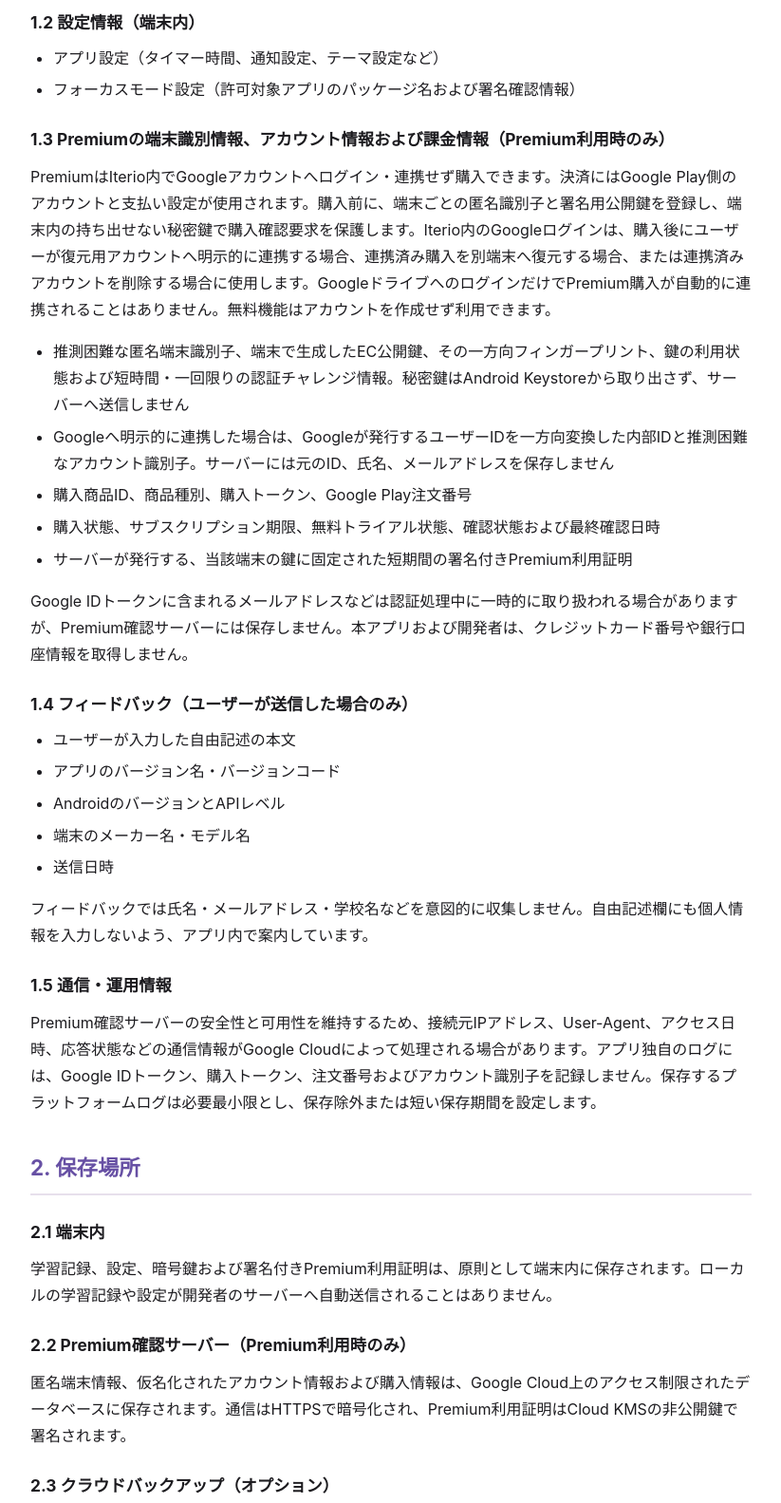
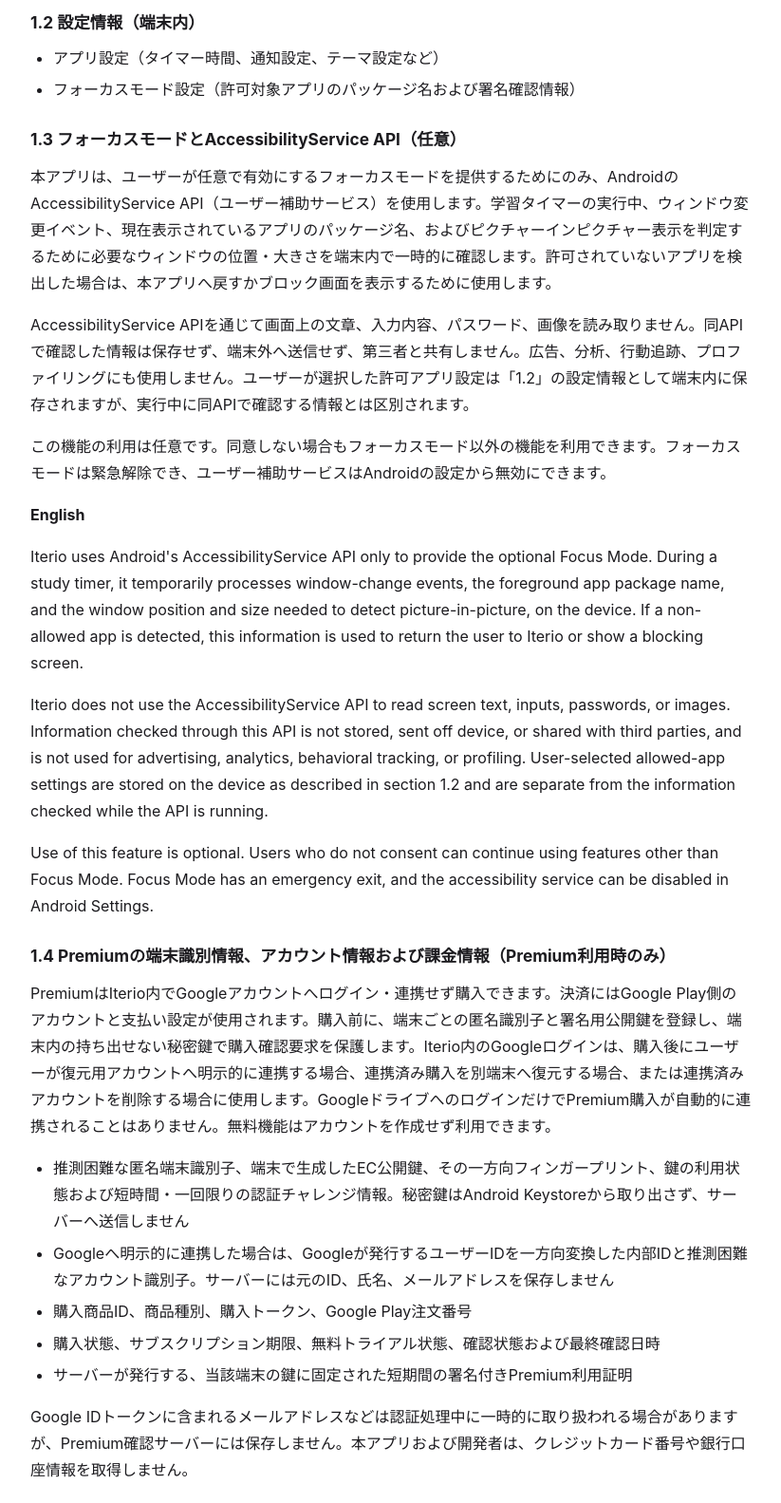
Before and after one commit to kazu-apps/iterio-beta, a plain HTML site: page privacy-policy.html in a window 1280 px wide. Shown: the part 620-2203 px from the top of the page at 95% size, without its empty margins (228-1051 px from the left). Drawn offline with Linux system fonts and the light colour scheme.

Commit message:
docs: update privacy policy for AccessibilityService review

```diff
--- a/privacy-policy.html
+++ b/privacy-policy.html
@@ -28,7 +28,7 @@
 <main>
     <h1>プライバシーポリシー</h1>
     <p class="subtitle">Iterio - 集中力向上＆学習管理アプリ</p>
-    <p class="updated">最終更新日: 2026年8月19日</p>
+    <p class="updated">最終更新日: 2026年8月27日</p>
 
     <p class="notice">Iterio（以下「本アプリ」）および開発者 K's apps は、ユーザーのプライバシーを尊重し、個人情報の保護に努めます。本ポリシーは、本アプリが扱う情報、その目的、保存先および削除方法を説明します。</p>
 
@@ -46,7 +46,16 @@
         <li>フォーカスモード設定（許可対象アプリのパッケージ名および署名確認情報）</li>
     </ul>
 
-    <h3>1.3 Premiumの端末識別情報、アカウント情報および課金情報（Premium利用時のみ）</h3>
+    <h3>1.3 フォーカスモードとAccessibilityService API（任意）</h3>
+    <p>本アプリは、ユーザーが任意で有効にするフォーカスモードを提供するためにのみ、AndroidのAccessibilityService API（ユーザー補助サービス）を使用します。学習タイマーの実行中、ウィンドウ変更イベント、現在表示されているアプリのパッケージ名、およびピクチャーインピクチャー表示を判定するために必要なウィンドウの位置・大きさを端末内で一時的に確認します。許可されていないアプリを検出した場合は、本アプリへ戻すかブロック画面を表示するために使用します。</p>
+    <p>AccessibilityService APIを通じて画面上の文章、入力内容、パスワード、画像を読み取りません。同APIで確認した情報は保存せず、端末外へ送信せず、第三者と共有しません。広告、分析、行動追跡、プロファイリングにも使用しません。ユーザーが選択した許可アプリ設定は「1.2」の設定情報として端末内に保存されますが、実行中に同APIで確認する情報とは区別されます。</p>
+    <p>この機能の利用は任意です。同意しない場合もフォーカスモード以外の機能を利用できます。フォーカスモードは緊急解除でき、ユーザー補助サービスはAndroidの設定から無効にできます。</p>
+    <p lang="en"><strong>English</strong></p>
+    <p lang="en">Iterio uses Android's AccessibilityService API only to provide the optional Focus Mode. During a study timer, it temporarily processes window-change events, the foreground app package name, and the window position and size needed to detect picture-in-picture, on the device. If a non-allowed app is detected, this information is used to return the user to Iterio or show a blocking screen.</p>
+    <p lang="en">Iterio does not use the AccessibilityService API to read screen text, inputs, passwords, or images. Information checked through this API is not stored, sent off device, or shared with third parties, and is not used for advertising, analytics, behavioral tracking, or profiling. User-selected allowed-app settings are stored on the device as described in section 1.2 and are separate from the information checked while the API is running.</p>
+    <p lang="en">Use of this feature is optional. Users who do not consent can continue using features other than Focus Mode. Focus Mode has an emergency exit, and the accessibility service can be disabled in Android Settings.</p>
+
+    <h3>1.4 Premiumの端末識別情報、アカウント情報および課金情報（Premium利用時のみ）</h3>
     <p>PremiumはIterio内でGoogleアカウントへログイン・連携せず購入できます。決済にはGoogle Play側のアカウントと支払い設定が使用されます。購入前に、端末ごとの匿名識別子と署名用公開鍵を登録し、端末内の持ち出せない秘密鍵で購入確認要求を保護します。Iterio内のGoogleログインは、購入後にユーザーが復元用アカウントへ明示的に連携する場合、連携済み購入を別端末へ復元する場合、または連携済みアカウントを削除する場合に使用します。GoogleドライブへのログインだけでPremium購入が自動的に連携されることはありません。無料機能はアカウントを作成せず利用できます。</p>
     <ul>
         <li>推測困難な匿名端末識別子、端末で生成したEC公開鍵、その一方向フィンガープリント、鍵の利用状態および短時間・一回限りの認証チャレンジ情報。秘密鍵はAndroid Keystoreから取り出さず、サーバーへ送信しません</li>
@@ -57,7 +66,7 @@
     </ul>
     <p>Google IDトークンに含まれるメールアドレスなどは認証処理中に一時的に取り扱われる場合がありますが、Premium確認サーバーには保存しません。本アプリおよび開発者は、クレジットカード番号や銀行口座情報を取得しません。</p>
 
-    <h3>1.4 フィードバック（ユーザーが送信した場合のみ）</h3>
+    <h3>1.5 フィードバック（ユーザーが送信した場合のみ）</h3>
     <ul>
         <li>ユーザーが入力した自由記述の本文</li>
         <li>アプリのバージョン名・バージョンコード</li>
@@ -67,7 +76,7 @@
     </ul>
     <p>フィードバックでは氏名・メールアドレス・学校名などを意図的に収集しません。自由記述欄にも個人情報を入力しないよう、アプリ内で案内しています。</p>
 
-    <h3>1.5 通信・運用情報</h3>
+    <h3>1.6 通信・運用情報</h3>
     <p>Premium確認サーバーの安全性と可用性を維持するため、接続元IPアドレス、User-Agent、アクセス日時、応答状態などの通信情報がGoogle Cloudによって処理される場合があります。アプリ独自のログには、Google IDトークン、購入トークン、注文番号およびアカウント識別子を記録しません。保存するプラットフォームログは必要最小限とし、保存除外または短い保存期間を設定します。</p>
 
     <h2>2. 保存場所</h2>
@@ -78,7 +87,7 @@
     <h3>2.3 クラウドバックアップ（オプション）</h3>
     <p>ユーザーが明示的に利用した場合のみ、暗号化されたバックアップファイルを、そのユーザーのGoogleドライブのアプリ専用領域へ保存します。バックアップ用パスフレーズは開発者へ送信されず、開発者は内容を復号できません。</p>
     <h3>2.4 フィードバック（任意）</h3>
-    <p>ユーザーが送信ボタンを押した場合のみ、「1.4」の内容をGoogleフォームへHTTPSで送信します。</p>
+    <p>ユーザーが送信ボタンを押した場合のみ、「1.5」の内容をGoogleフォームへHTTPSで送信します。</p>
 
     <h2>3. 利用する第三者サービス</h2>
     <h3>3.1 Google Sign-In / Credential Manager</h3>
@@ -90,7 +99,7 @@
     <h3>3.4 Google Drive API</h3>
     <ul><li><strong>目的:</strong> 任意のクラウドバックアップ</li><li><strong>情報:</strong> エンドツーエンドで暗号化されたバックアップデータ</li><li><a href="https://policies.google.com/privacy" target="_blank" rel="noopener">Google プライバシーポリシー</a></li></ul>
     <h3>3.5 Googleフォーム</h3>
-    <ul><li><strong>目的:</strong> ユーザーが送信したフィードバックの受付</li><li><strong>情報:</strong> 「1.4」に記載した情報</li><li><a href="https://policies.google.com/privacy" target="_blank" rel="noopener">Google プライバシーポリシー</a></li></ul>
+    <ul><li><strong>目的:</strong> ユーザーが送信したフィードバックの受付</li><li><strong>情報:</strong> 「1.5」に記載した情報</li><li><a href="https://policies.google.com/privacy" target="_blank" rel="noopener">Google プライバシーポリシー</a></li></ul>
 
     <h2>4. 使用目的</h2>
     <ul>
@@ -132,7 +141,7 @@
     <h2>11. お問い合わせ</h2>
     <div class="contact"><p><strong>メール:</strong> <a href="mailto:support-iterio@ks-apps.org">support-iterio@ks-apps.org</a></p><p><strong>開発者:</strong> K's apps</p></div>
 
-    <div class="footer"><p>本プライバシーポリシーは日本語で作成されています。</p><p>&copy; 2026 K's apps.</p></div>
+    <div class="footer"><p>本プライバシーポリシーは日本語を正文とし、AccessibilityService APIに関する英語訳を併記しています。</p><p>&copy; 2026 K's apps.</p></div>
 </main>
 </body>
 </html>
```
